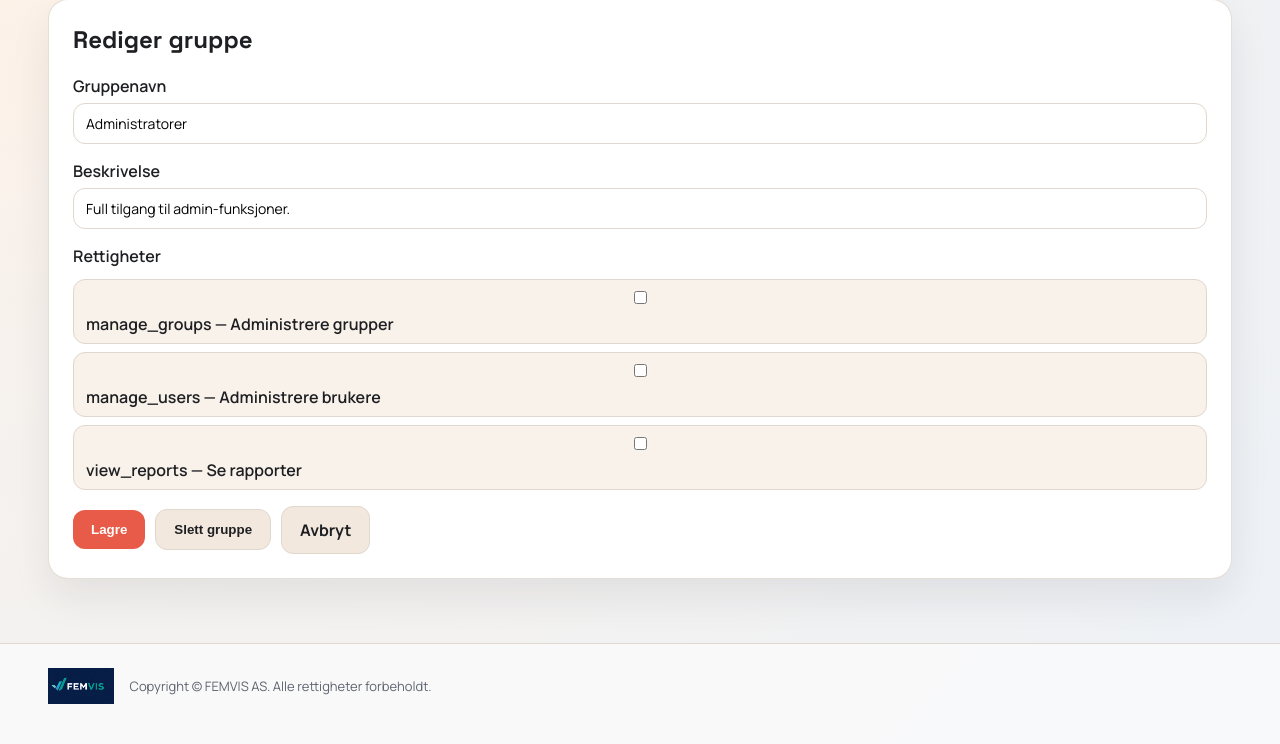
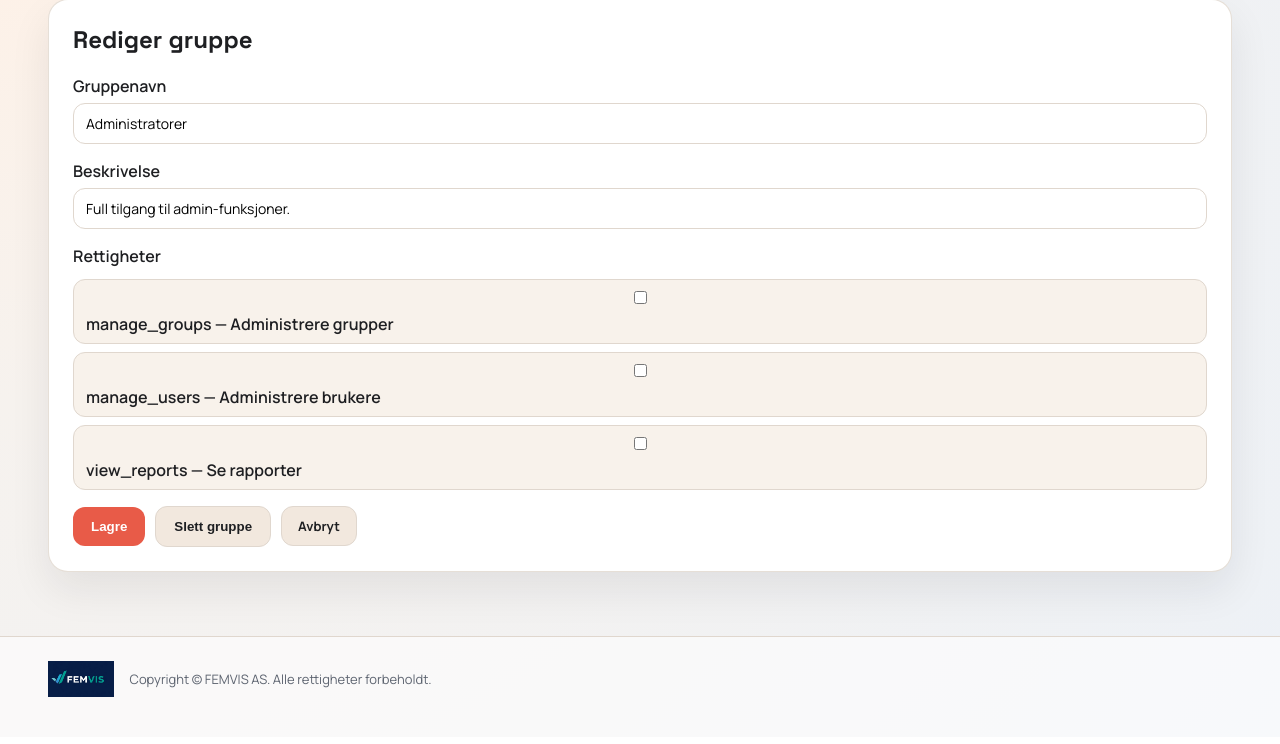
Before and after one commit to ikosmaz/followme, a Flask app: page /admin/groups/1/edit in a window 1280 px wide. Shown: the part 139-883 px from the top of the page. After the commit the page ends 836 px from the top, so only its background shows below. Run offline with Flask 3, Linux system fonts and the light colour scheme; a user stored in the database is signed in; data comes from the database, SQL or seed files in the repository; data that the repository does not hold is empty.

Commit message:
Change 'Avbryt' button to a smaller size

```diff
--- a/templates/admin_group_edit.html
+++ b/templates/admin_group_edit.html
@@ -23,7 +23,7 @@
     <div class="form-actions">
       <button class="button" type="submit">Lagre</button>
       <button class="button secondary" type="submit" form="delete-group">Slett gruppe</button>
-      <a class="button secondary" href="{{ url_for('admin_groups') }}">Avbryt</a>
+      <a class="button secondary small" href="{{ url_for('admin_groups') }}">Avbryt</a>
     </div>
   </form>
   <form id="delete-group" method="post" action="{{ url_for('admin_group_delete', group_id=group.id) }}"></form>
```
